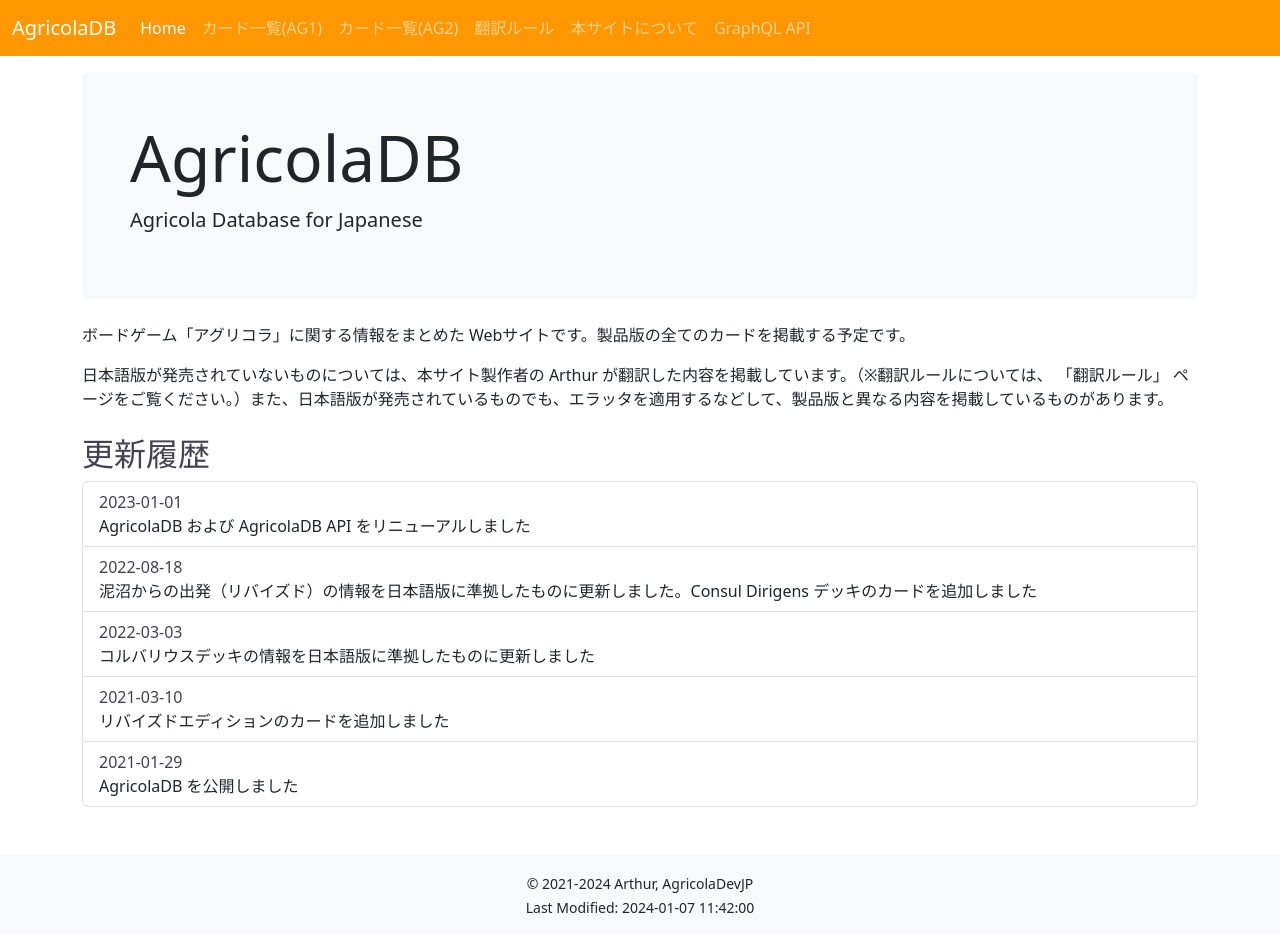
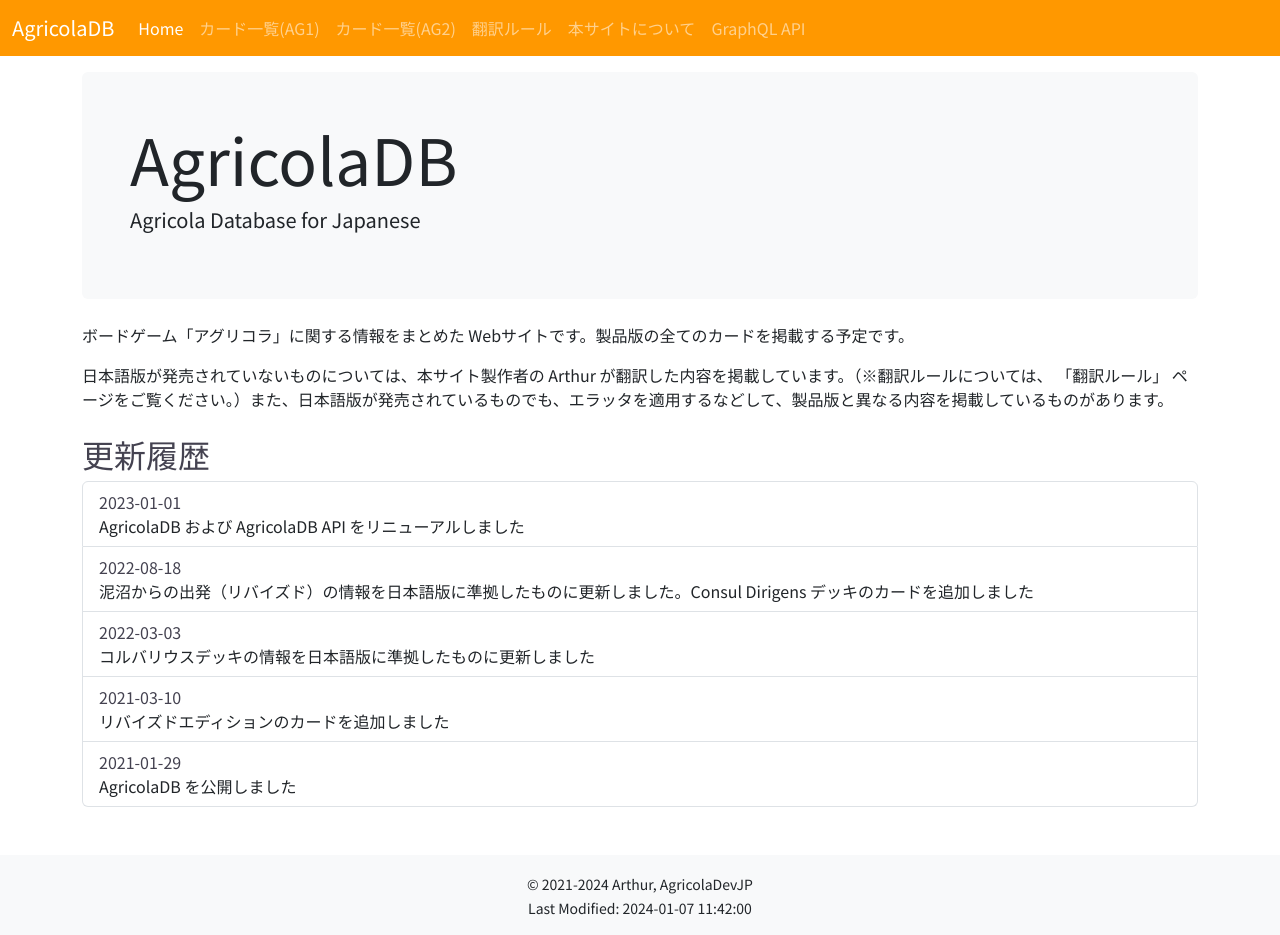
Before and after one commit to AgricolaDevJP/agricoladb-viewer, an Astro site: page / in a window 1280 px wide. Built offline with nearby package versions, Linux system fonts and the light colour scheme; Astro itself is replaced by a stand-in of ours.

Commit message:
Noto Sans JP

```diff
--- a/package.json
+++ b/package.json
@@ -13,6 +13,7 @@
   "dependencies": {
     "@astrojs/check": "^0.3.4",
     "@astrojs/react": "^3.0.9",
+    "@fontsource/noto-sans-jp": "^5.0.17",
     "@graphql-codegen/cli": "5.0.0",
     "@graphql-codegen/client-preset": "4.1.0",
     "@graphql-typed-document-node/core": "^3.2.0",
--- a/src/layouts/Layout.astro
+++ b/src/layouts/Layout.astro
@@ -1,6 +1,7 @@
 ---
 import Footer from '@/components/layout/Footer'
 import Header from '@/components/layout/Header'
+import '@fontsource/noto-sans-jp/400.css'
 import './app.scss'
 
 interface Props {
--- a/src/layouts/app.scss
+++ b/src/layouts/app.scss
@@ -15,4 +15,5 @@
   --card-changeling-color: #303f9f;
   --card-mother-color: #9b6034;
   --card-father-color: #635a53;
+  --bs-font-sans-serif: 'Noto Sans JP';
 }
```
Also changed, not shown: pnpm-lock.yaml.
